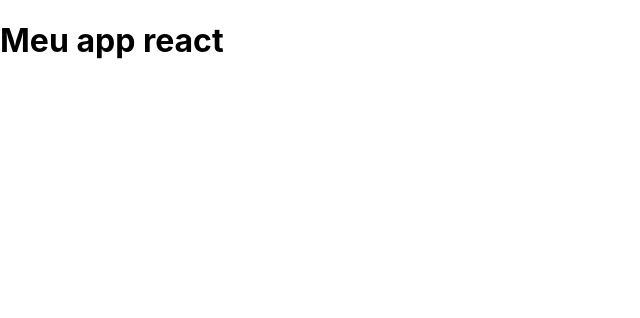
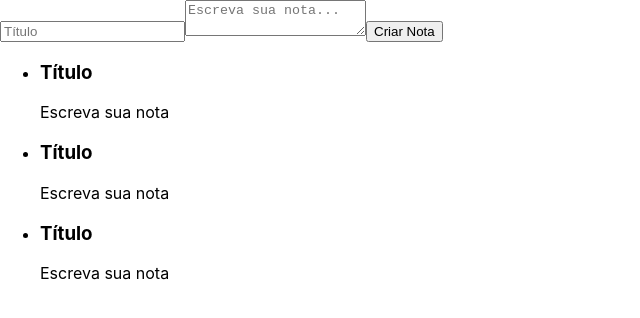
Before and after one commit to pauloandrino/react-curso-1, a React (Create React App) app: page / in a window 1280 px wide. Shown: the top 318 px of the page, without its empty margins (0-640 px from the left). Built offline with nearby package versions, Linux system fonts and the light colour scheme.

Commit message:
List component

```diff
--- a/src/App.js
+++ b/src/App.js
@@ -1,8 +1,17 @@
+import ListaDeNotas from "./components/listaDeNotas";
 
 function App() {
-  return (
-    <h1>Meu app react</h1>
-  );
+    return (
+        <section>
+            <form>
+                <input type="text" placeholder="Título"/>
+                <textarea placeholder="Escreva sua nota..."/>
+                <button>Criar Nota</button>
+            </form>
+            <ListaDeNotas/>
+        </section>
+    );
+
 }
 
 export default App;
--- /dev/null
+++ b/src/components/listaDeNotas.jsx
@@ -0,0 +1,35 @@
+import React, {Component} from "react";
+
+export default class ListaDeNotas extends Component {
+    render() {
+        return (
+            <ul>
+                <li>
+                    <section>
+                        <header>
+                            <h3>Título</h3>
+                        </header>
+                        <p>Escreva sua nota</p>
+                    </section>
+                </li>
+                <li>
+                    <section>
+                        <header>
+                            <h3>Título</h3>
+                        </header>
+                        <p>Escreva sua nota</p>
+                    </section>
+                </li>
+                <li>
+                    <section>
+                        <header>
+                            <h3>Título</h3>
+                        </header>
+                        <p>Escreva sua nota</p>
+                    </section>
+                </li>
+            </ul>
+        );
+    }
+
+}
```
